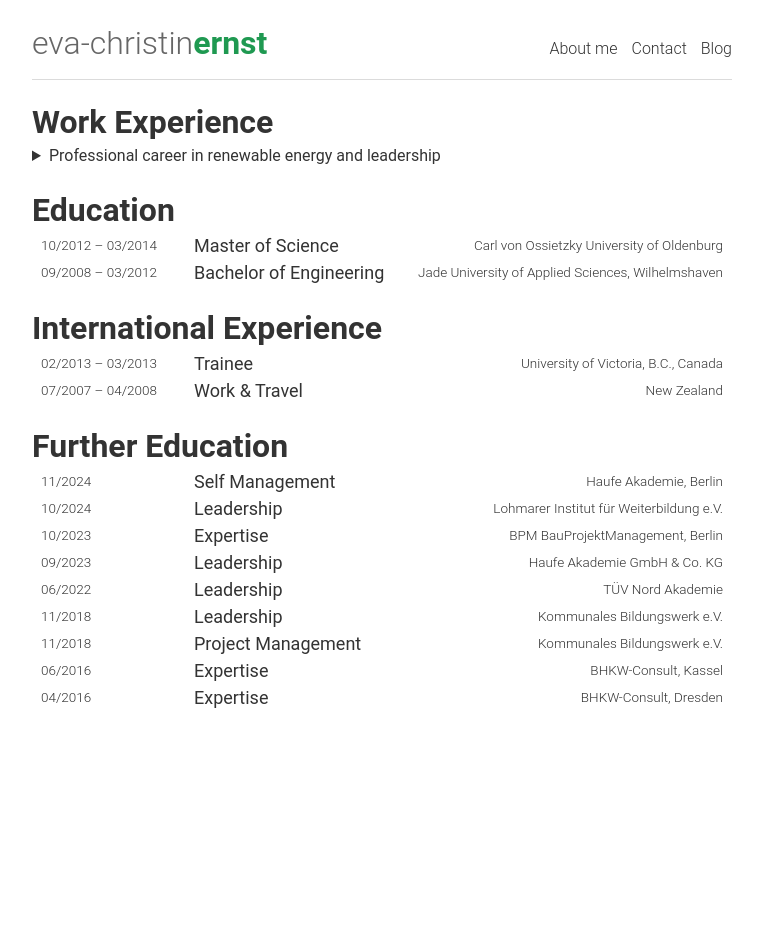
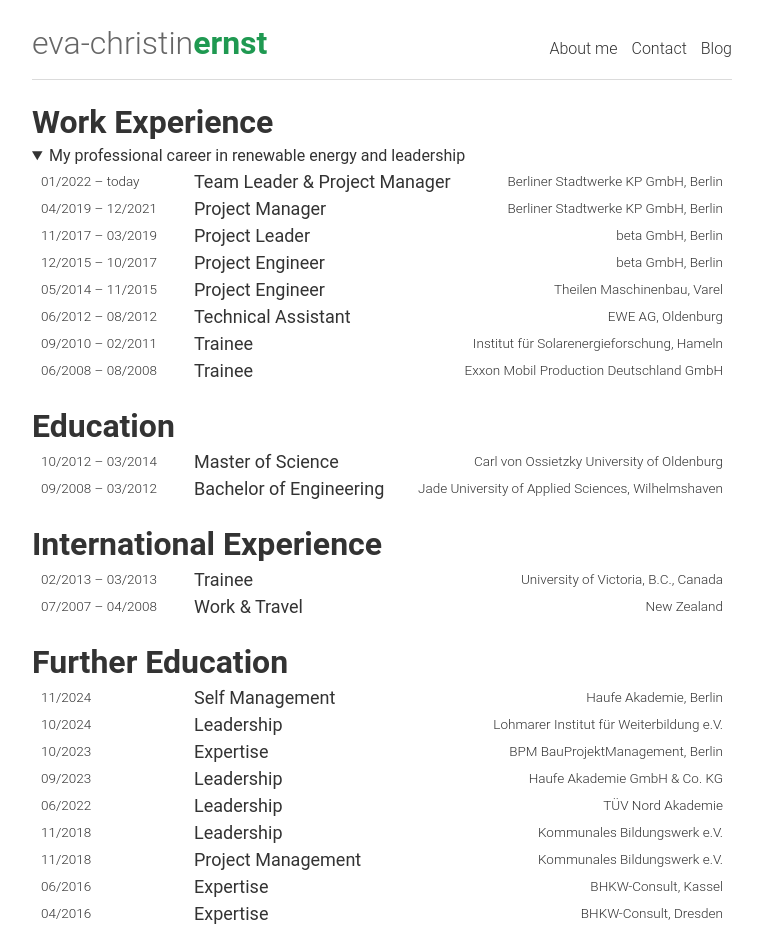
Before and after one commit to evafroehlich/website, a Jekyll site: the page built from about.md, in a window 1280 px wide. Shown: the whole page, without its empty margins (258-1020 px from the left). Built offline with Jekyll 4.4.1, drawn with Linux system fonts in a browser that asks for light colours; before the commit the page ends 900 px from its top, so only the background shows below that.

Commit message:
details open

```diff
--- a/about.md
+++ b/about.md
@@ -6,8 +6,8 @@
 ---
 
 <h2 class="experience__headline">Work Experience</h2>
-<details>
-  <summary>Professional career in renewable energy and leadership</summary>
+<details open>
+  <summary>My professional career in renewable energy and leadership</summary>
 <article class="experience">
   <a class="experience__teaser">
     <span class="experience__timerange">01/2022 &ndash; today</span>
```
